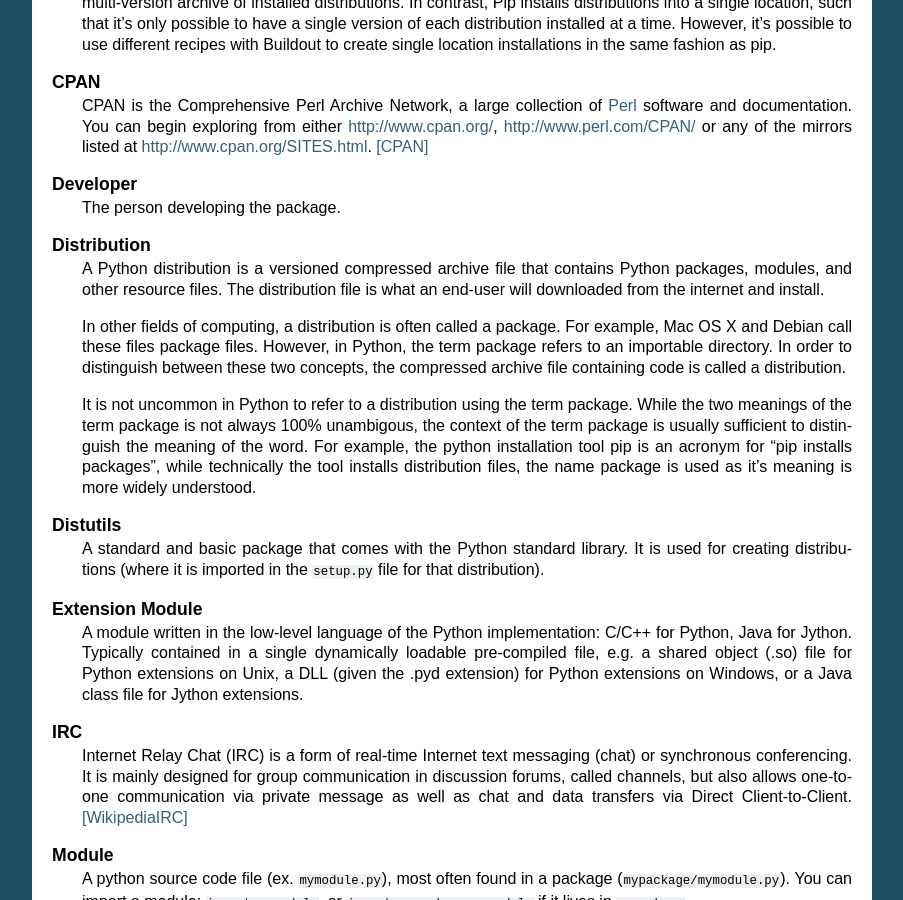
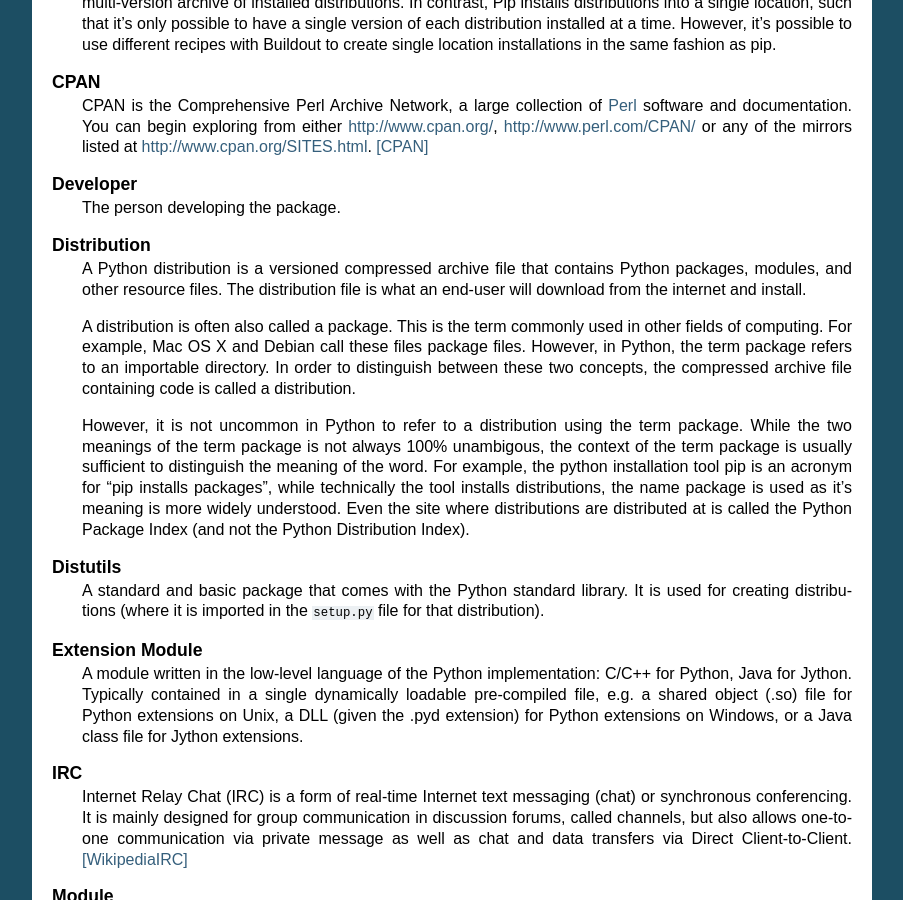
Before and after one commit to pypa/packaging.python.org, a Sphinx documentation site: the page built from source/glossary.txt, in a window 1280 px wide and 900 px high, scrolled down 305 px. Shown: the whole window, without its empty margins (198-1101 px from the left). Built offline with Sphinx 7.4.7, drawn with Linux system fonts in a browser that asks for light colours.

Commit message:
improve wording of Distribution term explanation

```diff
--- a/source/glossary.txt
+++ b/source/glossary.txt
@@ -36,23 +36,26 @@ Glossary
     Distribution
         A Python distribution is a versioned compressed archive file
         that contains Python packages, modules, and other resource
-        files. The distribution file is what an end-user will downloaded
+        files. The distribution file is what an end-user will download
         from the internet and install.
 
-        In other fields of computing, a distribution is often called a
-        package. For example, Mac OS X and Debian call these files
-        package files. However, in Python, the term package refers to an
-        importable directory. In order to distinguish between these two
-        concepts, the compressed archive file containing code is called
-        a distribution.
+        A distribution is often also called a package. This is the term
+        commonly used in other fields of computing. For example, Mac OS X
+        and Debian call these files package files. However, in Python, the
+        term package refers to an importable directory. In order to
+        distinguish between these two concepts, the compressed archive file
+        containing code is called a distribution.
 
-        It is not uncommon in Python to refer to a distribution using the
-        term package. While the two meanings of the term package is not always
-        100% unambigous, the context of the term package is usually sufficient
-        to distinguish the meaning of the word. For example, the python
-        installation tool pip is an acronym for "pip installs packages",
-        while technically the tool installs distribution files, the name
-        package is used as it's meaning is more widely understood.
+        However, it is not uncommon in Python to refer to a distribution
+        using the term package. While the two meanings of the term package
+        is not always 100% unambigous, the context of the term package is
+        usually sufficient to distinguish the meaning of the word. For
+        example, the python installation tool pip is an acronym for
+        "pip installs packages", while technically the tool installs
+        distributions, the name package is used as it's meaning is more
+        widely understood. Even the site where distributions are distributed
+        at is called the Python Package Index (and not the Python Distribution
+        Index).
 
     Distutils
         A standard and basic package that comes with the Python
```
